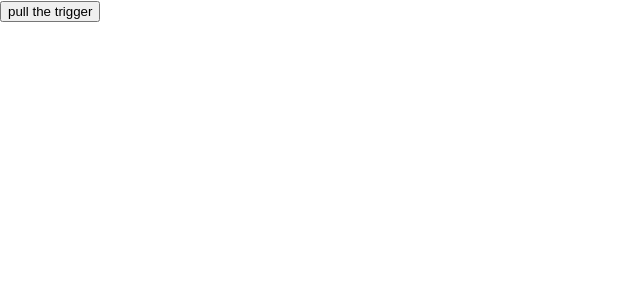
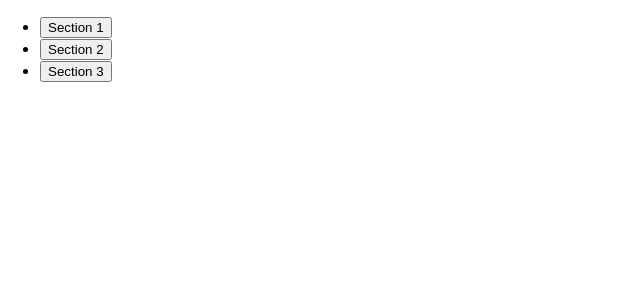
Before and after one commit to thinkful-ei-dragonfly/state-drills-mike-rob, a React (Create React App) app: page / in a window 1280 px wide. Shown: the top 300 px of the page, without its empty margins (0-640 px from the left). Built offline with nearby package versions, Linux system fonts and the light colour scheme.

Commit message:
finished accordion componenet

```diff
--- a/src/index.js
+++ b/src/index.js
@@ -2,17 +2,32 @@
 import ReactDOM from 'react-dom';
 import './index.css';
 // import HelloWorld from './HelloWorld';
-import RouletteGun from './RouletteGun';
+import Accordion from './state-drills/Accordion';
+// import RouletteGun from './RouletteGun';
 import * as serviceWorker from './serviceWorker';
 // removed import App
 
 
 // HelloWorld = new HelloWorld();
 
+const sections = [
+  {
+    title: 'Section 1',
+    content: 'Lorem ipsum dolor sit amet consectetur adipisicing elit.',
+  },
+  {
+    title: 'Section 2',
+    content: 'Cupiditate tenetur aliquam necessitatibus id distinctio quas nihil ipsam nisi modi!',
+  },
+  {
+    title: 'Section 3',
+    content: 'Animi amet cumque sint cupiditate officia ab voluptatibus libero optio et?',
+  },
+]
+// e.g. <Accordion sections={sections} />
 
-
-
-ReactDOM.render(<RouletteGun randomNumber={8} />, document.getElementById('root'));
+// ReactDOM.render(<RouletteGun randomNumber={8} />, document.getElementById('root'));
+ReactDOM.render(<Accordion sections={sections} />, document.getElementById('root'));
 
 // If you want your app to work offline and load faster, you can change
 // unregister() to register() below. Note this comes with some pitfalls.
--- /dev/null
+++ b/src/state-drills/Accordion.js
@@ -0,0 +1,36 @@
+import React from 'react';
+
+class Accordion extends React.Component {
+
+  state = {
+    currentSelection: -1
+  }
+
+  handleClick = (index) => {
+    this.setState( {
+      currentSelection: index
+    } );
+
+  }
+
+
+  render() {
+    return (
+      <div>
+        <ul>
+            {this.props.sections.map((item, index) => {
+              return <li key={index}>
+                <button onClick={() => this.handleClick(index)}>{item.title}</button>
+                {(this.state.currentSelection === index) && (<p>{item.content}</p>)}
+              </li>
+            })}
+        </ul>
+      </div>
+    )
+
+
+  }
+
+}
+
+export default Accordion;
```
